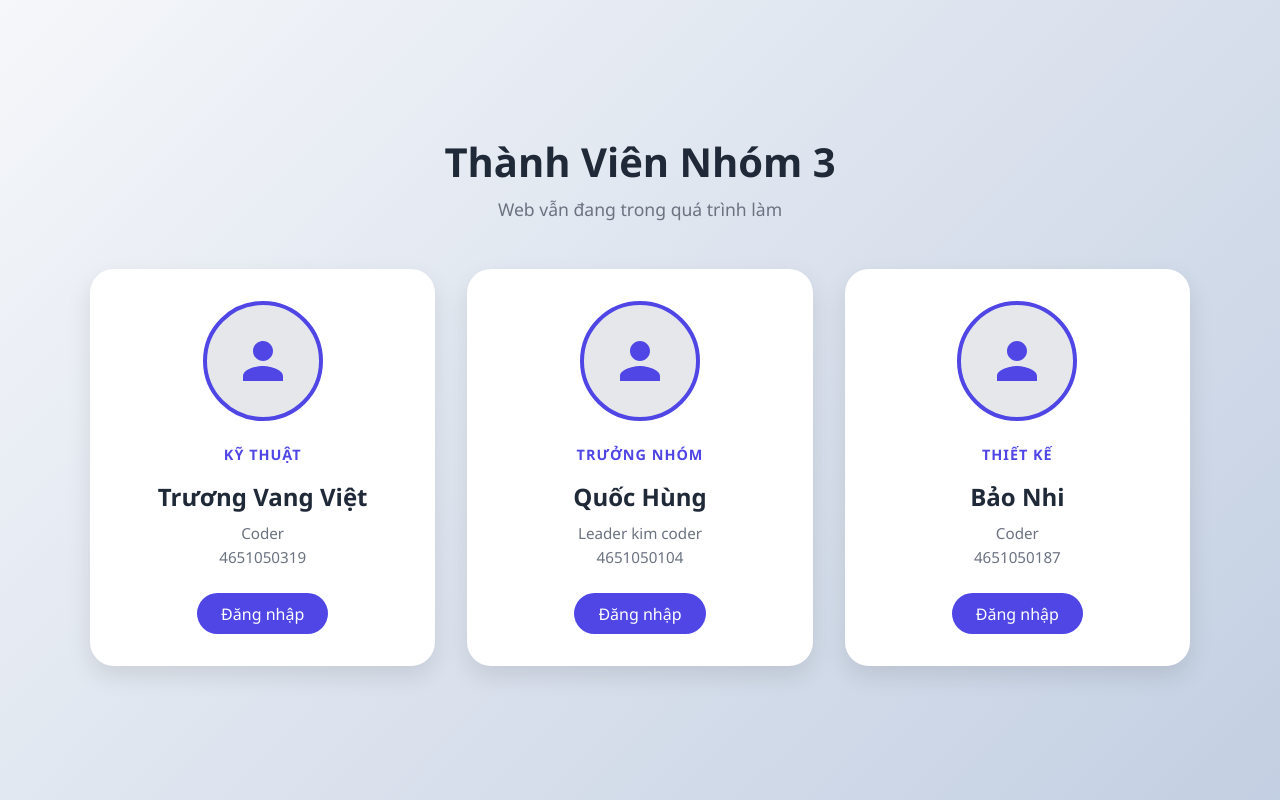
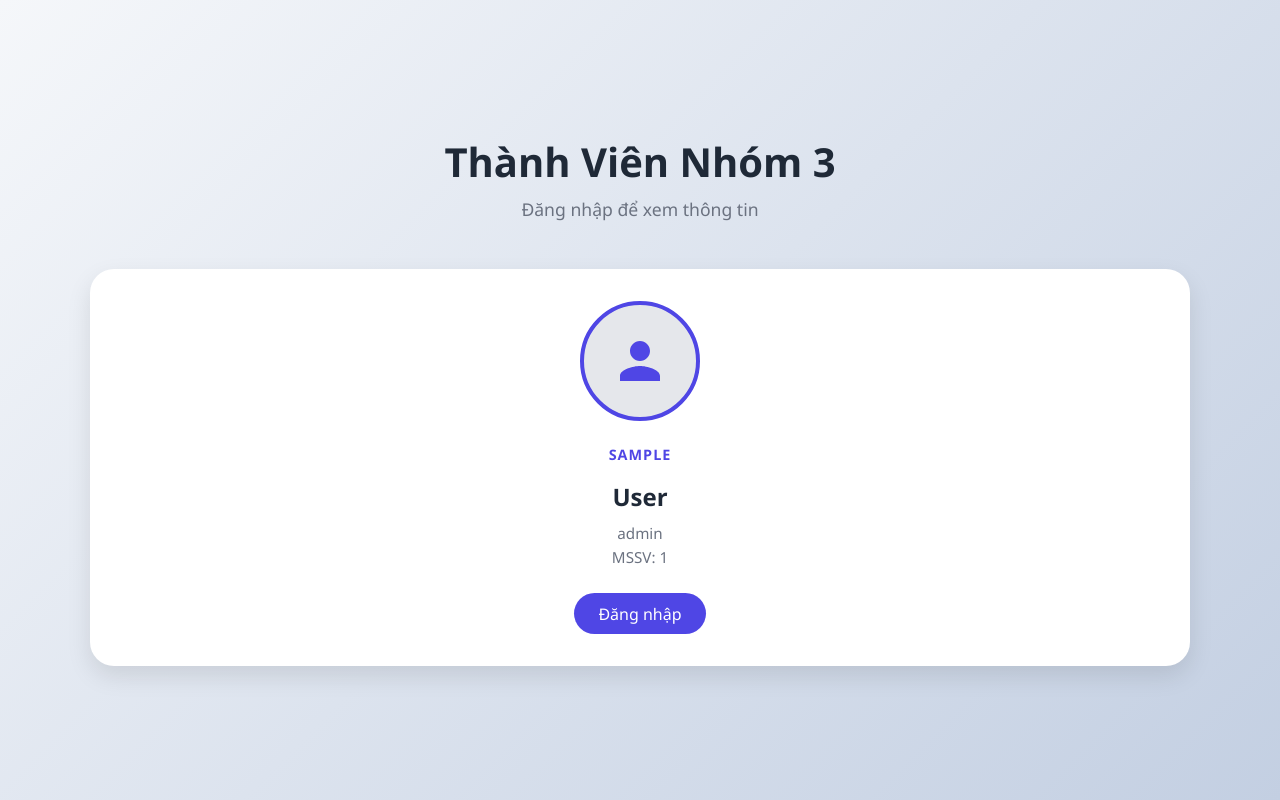
Before and after one commit to qhung25/ATANM, a PHP site: page / in a window 1280 px wide. Run offline with PHP 8.4, Linux system fonts and the light colour scheme; tables that the repository leaves empty or names only in its code hold one stand-in row (values such as "Sample post").

Commit message:
Add files via upload

```diff
--- a/index.php
+++ b/index.php
@@ -1,3 +1,14 @@
+<?php
+// Kết nối DB nhom3_db
+$conn = new mysqli("localhost", "root", "", "nhom3_db");
+if ($conn->connect_error) {
+    die("Kết nối thất bại: " . $conn->connect_error);
+}
+
+// Lấy danh sách thành viên
+$sql = "SELECT * FROM members";
+$result = $conn->query($sql);
+?>
 <!DOCTYPE html>
 <html lang="vi">
 <head>
@@ -5,52 +16,31 @@
     <meta name="viewport" content="width=device-width, initial-scale=1.0">
     <link rel="stylesheet" href="index.css">
     <title>Giới thiệu thành viên nhóm 3</title>
-
-
 </head>
 <body>
 
     <div class="header">
         <h1>Thành Viên Nhóm 3</h1>
-        <p>Web vẫn đang trong quá trình làm</p>
+        <p>Đăng nhập để xem thông tin</p>
     </div>
 
     <div class="team-container">
-        <!-- Thành viên 1 -->
-        <div class="member-card">
-            <div class="avatar-container">
-                <svg viewBox="0 0 24 24"><path d="M12 12c2.21 0 4-1.79 4-4s-1.79-4-4-4-4 1.79-4 4 1.79 4 4 4zm0 2c-2.67 0-8 1.34-8 4v2h16v-2c0-2.66-5.33-4-8-4z"/></svg>
+        <?php if ($result && $result->num_rows > 0): ?>
+            <?php while($row = $result->fetch_assoc()): ?>
+            <div class="member-card">
+                <div class="avatar-container">
+                    <svg viewBox="0 0 24 24"><path d="M12 12c2.21 0 4-1.79 4-4s-1.79-4-4-4-4 1.79-4 4 1.79 4 4 4zm0 2c-2.67 0-8 1.34-8 4v2h16v-2c0-2.66-5.33-4-8-4z"/></svg>
+                </div>
+                <span class="member-role"><?php echo htmlspecialchars($row['position']); ?></span>
+                <h2 class="member-name"><?php echo htmlspecialchars($row['fullname']); ?></h2>
+                <p class="member-desc"><?php echo htmlspecialchars($row['sub_role']); ?></p>
+                <p class="member-desc">MSSV: <?php echo htmlspecialchars($row['student_id']); ?></p>
+                <a href="login.php" class="btn-contact">Đăng nhập</a>
             </div>
-            <span class="member-role">Kỹ Thuật</span>
-            <h2 class="member-name">Trương Vang Việt</h2>
-            <p class="member-desc">Coder</p>
-            <p class="member-desc">4651050319</p>
-            <a href="login.php" class="btn-contact">Đăng nhập</a>
-        </div>
-
-        <!-- Thành viên 2 -->
-        <div class="member-card">
-            <div class="avatar-container">
-                <svg viewBox="0 0 24 24"><path d="M12 12c2.21 0 4-1.79 4-4s-1.79-4-4-4-4 1.79-4 4 1.79 4 4 4zm0 2c-2.67 0-8 1.34-8 4v2h16v-2c0-2.66-5.33-4-8-4z"/></svg>
-            </div>
-            <span class="member-role">Trưởng nhóm</span>
-            <h2 class="member-name">Quốc Hùng</h2>
-            <p class="member-desc">Leader kim coder</p>
-            <p class="member-desc">4651050104</p>
-            <a href="login.php" class="btn-contact">Đăng nhập</a>
-        </div>
-
-        <!-- Thành viên 3 -->
-        <div class="member-card">
-            <div class="avatar-container">
-                <svg viewBox="0 0 24 24"><path d="M12 12c2.21 0 4-1.79 4-4s-1.79-4-4-4-4 1.79-4 4 1.79 4 4 4zm0 2c-2.67 0-8 1.34-8 4v2h16v-2c0-2.66-5.33-4-8-4z"/></svg>
-            </div>
-            <span class="member-role">Thiết kế</span>
-            <h2 class="member-name">Bảo Nhi</h2>
-            <p class="member-desc">Coder </p>
-            <p class="member-desc">4651050187</p>
-            <a href="login.php" class="btn-contact">Đăng nhập</a>
-        </div>
+            <?php endwhile; ?>
+        <?php else: ?>
+            <p>Chưa có dữ liệu thành viên.</p>
+        <?php endif; ?>
     </div>
 
 </body>
```
Also changed, not shown: login.php (+13 -13 lines), profile.php (+7 -7 lines).
